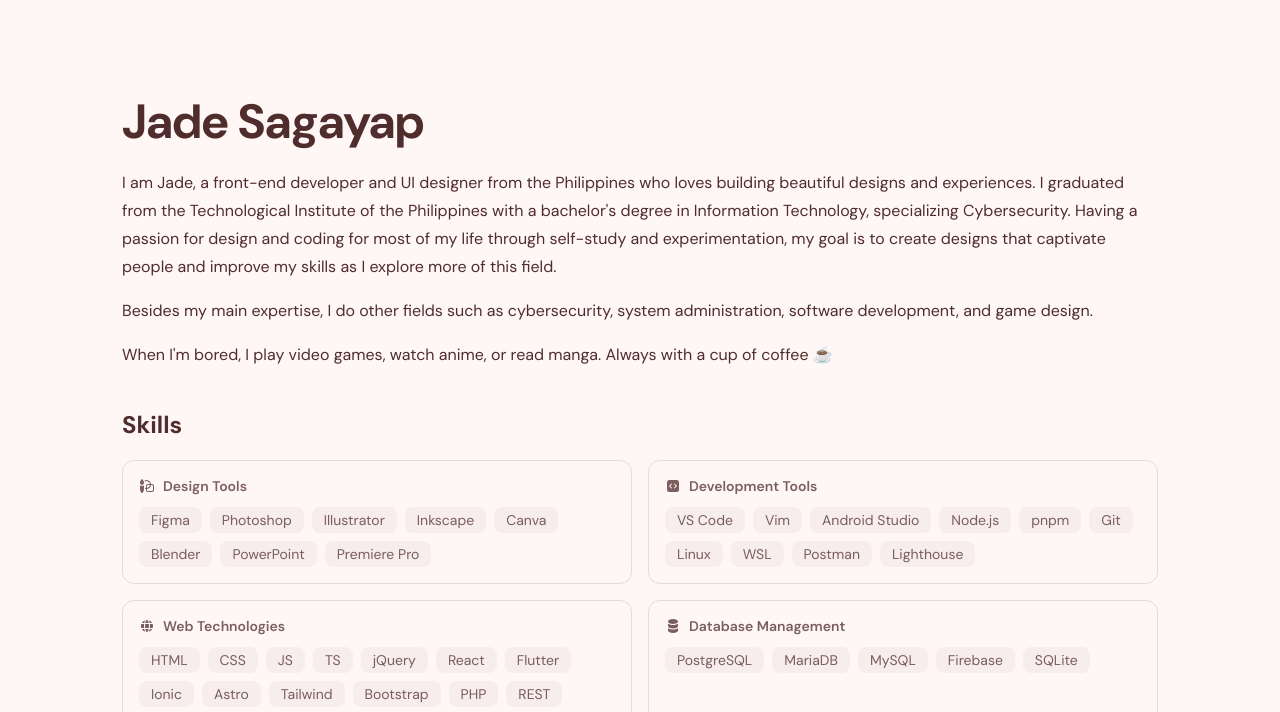
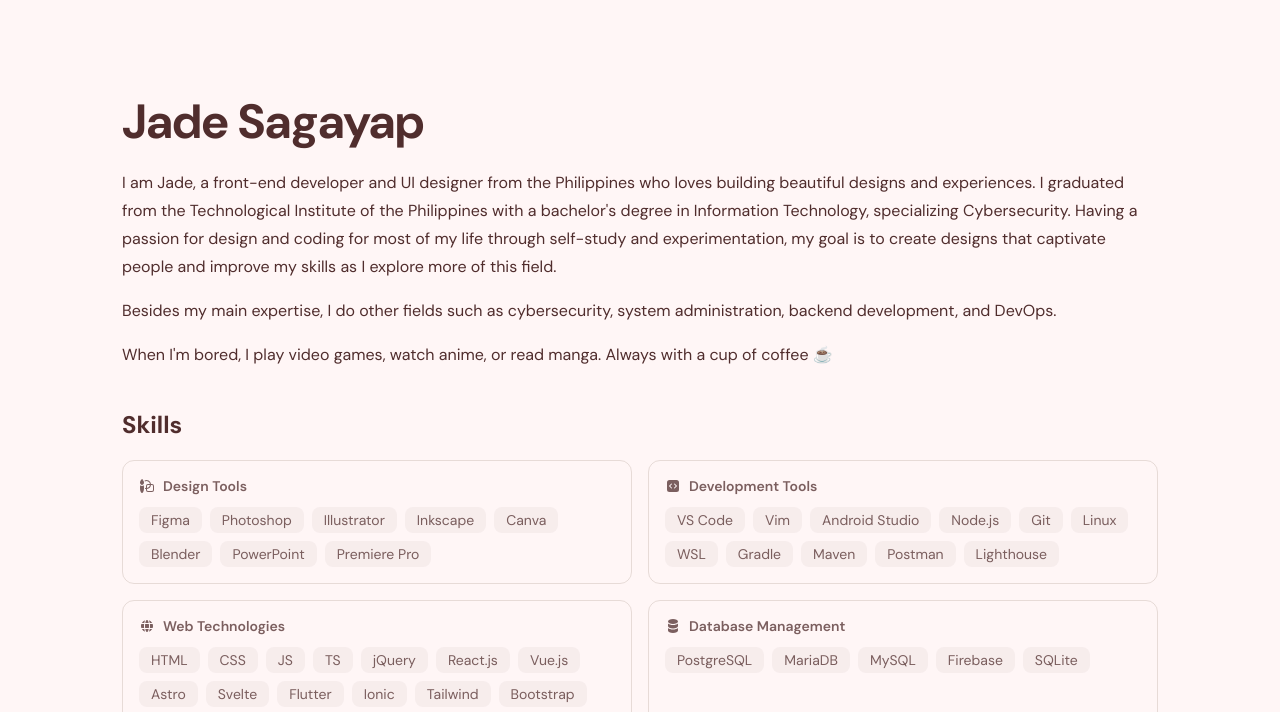
Before and after one commit to jsagayap/web, an Astro site: page /about in a window 1280 px wide. Shown: the part 86-798 px from the top of the page. Built offline with nearby package versions, Linux system fonts and the light colour scheme; Astro itself is replaced by a stand-in of ours; no server answers.

Commit message:
feat: update about page

```diff
--- a/src/components/AboutMe.astro
+++ b/src/components/AboutMe.astro
@@ -24,7 +24,7 @@ const skillData: skillFormat[] = skills;
           my goal is to create designs that captivate people and improve my skills as I explore more of this field.
         </p>
         <p class="description">
-          Besides my main expertise, I do other fields such as cybersecurity, system administration, software development, and game design.
+          Besides my main expertise, I do other fields such as cybersecurity, system administration, backend development, and DevOps.
         </p>
         <p class="description">
           When I'm bored, I play video games, watch anime, or read manga. Always with a cup of coffee ☕
--- a/src/data/skills.json
+++ b/src/data/skills.json
@@ -21,10 +21,11 @@
       "Vim",
       "Android Studio",
       "Node.js",
-      "pnpm",
       "Git",
       "Linux",
       "WSL",
+      "Gradle",
+      "Maven",
       "Postman",
       "Lighthouse"
     ]
@@ -38,10 +39,12 @@
       "JS",
       "TS",
       "jQuery",
-      "React",
+      "React.js",
+      "Vue.js",
+      "Astro",
+      "Svelte",
       "Flutter",
       "Ionic",
-      "Astro",
       "Tailwind",
       "Bootstrap",
       "PHP",
```
